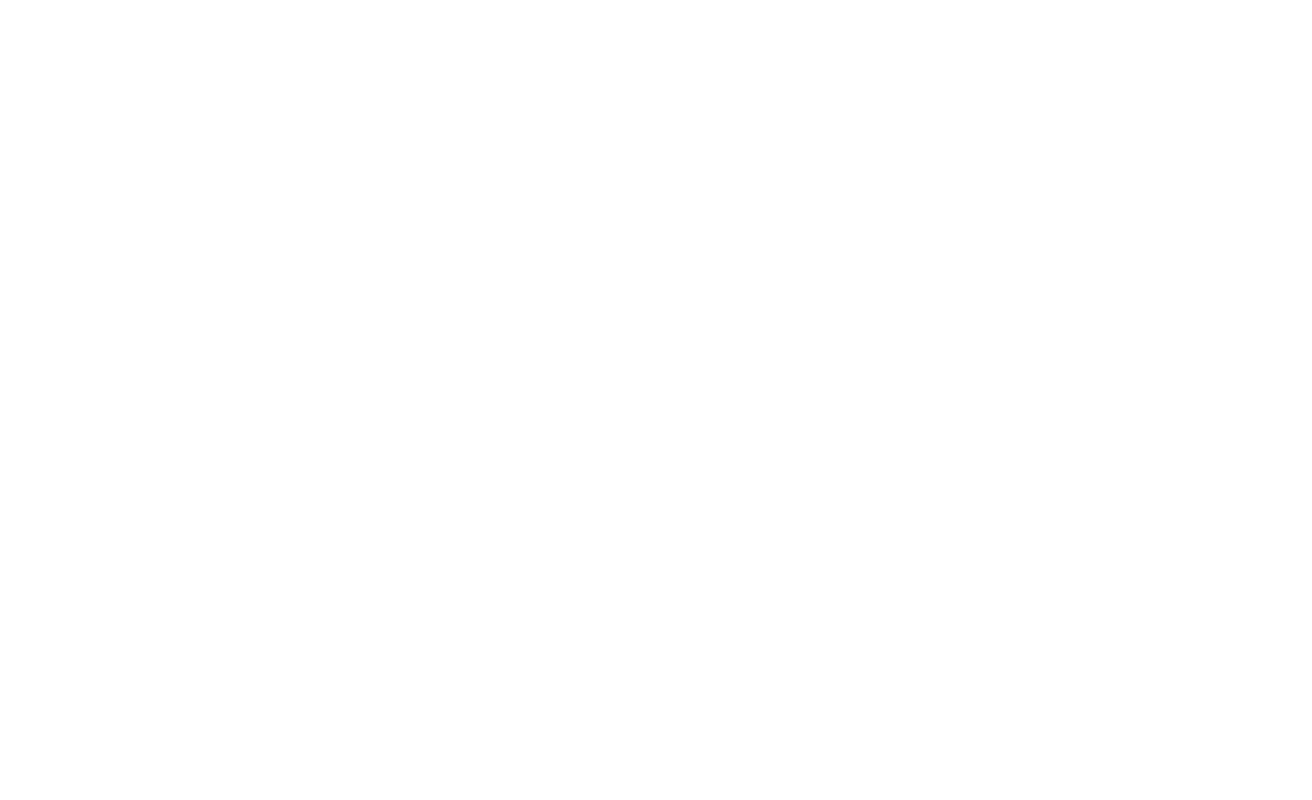
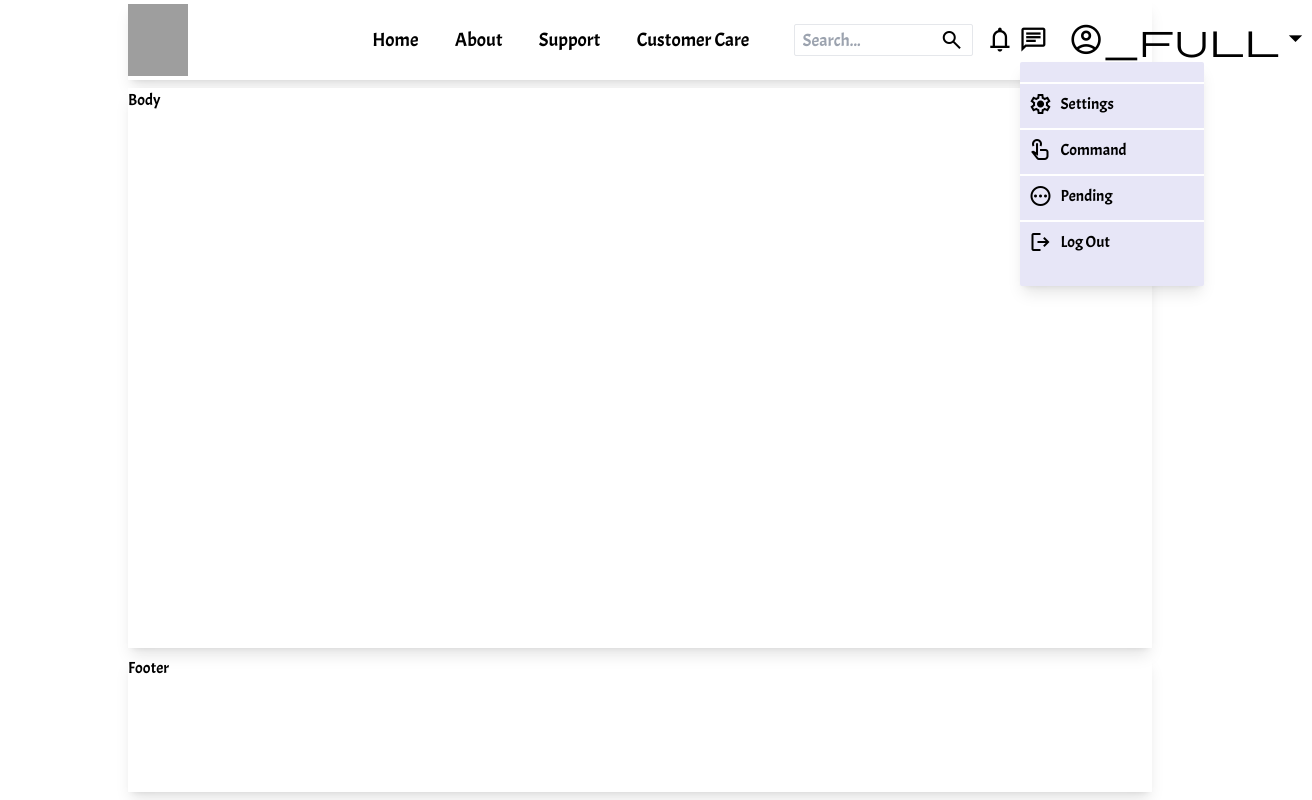
Before and after one commit to patriicke/mern-frontend, a React (Vite) app: page /home/1 in a window 1280 px wide. Before the commit this address had no page. Shown: the whole page, 1312 px wide, since content can reach past the window. Built offline with nearby package versions, Linux system fonts and the light colour scheme; no server answers; grey boxes are pictures that could not be loaded.

Commit message:
The step is achivied because we are now able to view data from the backend to the user

```diff
--- a/index.html
+++ b/index.html
@@ -3,14 +3,17 @@
   <head>
     <meta charset="UTF-8" />
     <meta name="viewport" content="width=device-width, initial-scale=1.0" />
-    <link rel="icon" type="image/png" href="./public/logo_only.jpg" />
+    <link rel="icon" type="image/png" href="/logo_only.jpg" />
     <link rel="preconnect" href="https://fonts.googleapis.com" />
     <link rel="preconnect" href="https://fonts.gstatic.com" crossorigin />
     <link
       href="https://fonts.googleapis.com/css2?family=Acme&display=swap"
       rel="stylesheet"
     />
-    <link rel="stylesheet" href="https://fonts.googleapis.com/css2?family=Material+Symbols+Outlined:opsz,wght,FILL,GRAD@20..48,100..700,0..1,-50..200" />
+    <link
+      rel="stylesheet"
+      href="https://fonts.googleapis.com/css2?family=Material+Symbols+Outlined:opsz,wght,FILL,GRAD@20..48,100..700,0..1,-50..200"
+    />
 
     <title>Mern App</title>
   </head>
--- a/src/App.jsx
+++ b/src/App.jsx
@@ -9,7 +9,7 @@
       <Routes>
         <Route path="/" element={<Login />} />
         <Route path="/signup" element={<Signup />} />
-        <Route path="/home" element={<Home />} />
+        <Route path="/home/:email" element={<Home />} />
       </Routes>
     </Router>
   );
--- a/src/Components/HOME/home.jsx
+++ b/src/Components/HOME/home.jsx
@@ -1,13 +1,18 @@
-import React from "react";
-import Logo from "./../../../public/logo_only.jpg";
+import React, { useEffect, useState } from "react";
+import Logo from "/logo_only.jpg";
 import axios from "../../axios/axios";
-
+import { useParams } from "react-router-dom";
 
 export default function Home() {
-  function styleUserInfo() {
-    console.log("Clicked")
-    return "block";
+  const { _id } = useParams();
+  let [username, setUsername] = useState("");
+  async function handleClient() {
+    const user = await axios.get(`/home/${_id}`);
+    console.log(user.data);
+    let userName = `${user.data.fname} ${user.data.lname}`;
+    setUsername((name) => userName);
   }
+  handleClient();
   return (
     <div className="bg-white h-[100vh] lg:w-[80%]  flex flex-col gap-2 items-center m-auto sm:w-[100%]">
       <div className="bg-white-100 h-[10%] w-[100%] flex justify-between shadow-lg gap-2 ">
@@ -45,9 +50,33 @@
                 <span className="material-symbols-outlined text-[2.2em] ">
                   account_circle_full
                 </span>
-                <span className="material-symbols-outlined  text-[2em] hover:cursor-pointer " onClick={styleUserInfo}>arrow_drop_down</span>
+                <span className="material-symbols-outlined  text-[2em] hover:cursor-pointer">
+                  arrow_drop_down
+                </span>
               </div>
-              <div className="absolute h-[20em] bg-blue-400 w-[11.5em] left-[-3em] top-[2.5em] hidden" style={{display: styleUserInfo}}></div>
+              <div
+                className={`absolute h-[14em] w-[11.5em] left-[-3em] top-[2.5em] flex flex-col gap-1 bg-[#e7e6f7] shadow-lg rounded-sm divide-y-2 divide-white`}
+              >
+                <div className="p-2 flex items-center hover:cursor-pointer hover:bg-slate-200">
+                  {username}
+                </div>
+                <div className="p-2 flex items-center hover:cursor-pointer hover:bg-slate-200 gap-2">
+                  <span className="material-symbols-outlined">settings</span>
+                  Settings
+                </div>
+                <div className="p-2 flex items-center hover:cursor-pointer hover:bg-slate-200 gap-2">
+                  <span className="material-symbols-outlined">touch_app</span>
+                  Command
+                </div>
+                <div className="p-2 flex items-center hover:cursor-pointer hover:bg-slate-200 gap-2">
+                  <span className="material-symbols-outlined">pending</span>
+                  Pending
+                </div>
+                <div className="p-2 flex items-center hover:cursor-pointer hover:bg-slate-200 gap-2">
+                  <span className="material-symbols-outlined">logout</span>
+                  Log Out
+                </div>
+              </div>
             </div>
           </div>
         </div>
--- a/src/Components/LOGIN/Login.jsx
+++ b/src/Components/LOGIN/Login.jsx
@@ -3,23 +3,39 @@
 import axios from "./../../axios/axios";
 export default function Login() {
   const [newUser, setUser] = useState({});
+  const [serverMsg, setServerMsg] = useState("");
   const navigate = useNavigate();
   function handleChange(event) {
     const name = event.target.name;
     const value = event.target.value;
     setUser((values) => ({ ...values, [name]: value }));
   }
+
   async function handleSubmit(event) {
     event.preventDefault();
     try {
       const user = await axios.post("/login", newUser);
-      user.data === "loggedin" && navigate("/home");
       console.log(user.data);
+      if (user.data.email === newUser.email) {
+        navigate(`/home/${user.data._id}`);
+      } else if (user.data === "Not Found") {
+        setServerMsg((msg) => "User is not found. Please Signup");
+      } else {
+        setServerMsg(
+          (msg) => "User password or email is not correct. Please Try again!"
+        );
+      }
     } catch (error) {
       console.log(error.response.data);
     }
   }
-
+  function ServerMessage() {
+    return (
+      <div className="w-[100%] h-[5%] px-3">
+        <p className="text-[red] text-[1.2em]">{serverMsg}</p>
+      </div>
+    );
+  }
   return (
     <div className="bg-white w-[100%] h-[100vh] flex justify-center items-center">
       <form
@@ -36,6 +52,7 @@
             placeholder="Email"
             className="w-[100%] h-[100%] text-[1.3em]  focus:border-b-2 focus:border-blue-300 outline-none"
             onChange={handleChange}
+            required
           />
         </div>
         <div className="w-[100%] h-[12%] px-3">
@@ -45,8 +62,10 @@
             placeholder="Enter Password"
             className="w-[100%] h-[100%] text-[1.3em]  focus:border-b-2 focus:border-blue-300 outline-none"
             onChange={handleChange}
+            required
           />
         </div>
+        {serverMsg !== "" ? <ServerMessage /> : null}
         <div className="flex h-[10%] w-[100%] justify-evenly ">
           <Link
             to="/signup"
--- a/src/Components/SIGNUP/signup.jsx
+++ b/src/Components/SIGNUP/signup.jsx
@@ -35,6 +35,7 @@
             placeholder="First Name"
             className="w-[100%] h-[100%] text-[1.3em]  focus:border-b-2 focus:border-blue-300 outline-none"
             onChange={handleChange}
+            required
           />
         </div>
         <div className="w-[100%] h-[12%] px-3">
@@ -44,6 +45,7 @@
             placeholder="Last Name"
             className="w-[100%] h-[100%] text-[1.3em]  focus:border-b-2 focus:border-blue-300 outline-none"
             onChange={handleChange}
+            required
           />
         </div>
         <div className="w-[100%] h-[12%] px-3">
@@ -53,6 +55,7 @@
             placeholder="Email"
             className="w-[100%] h-[100%] text-[1.3em]  focus:border-b-2 focus:border-blue-300 outline-none"
             onChange={handleChange}
+            required
           />
         </div>
         <div className="w-[100%] h-[12%] px-3">
@@ -62,6 +65,7 @@
             placeholder="Enter Password"
             className="w-[100%] h-[100%] text-[1.3em]  focus:border-b-2 focus:border-blue-300 outline-none"
             onChange={handleChange}
+            required
           />
         </div>
         <div className="flex h-[10%] w-[100%] justify-evenly ">
--- a/src/axios/axios.js
+++ b/src/axios/axios.js
@@ -1,7 +1,7 @@
 import axios from "axios";
 
 const instance = axios.create({
-  baseURL: "https://patrick-first.herokuapp.com"
+  baseURL: "http://localhost:4040"
 });
 
 export default instance;
```
